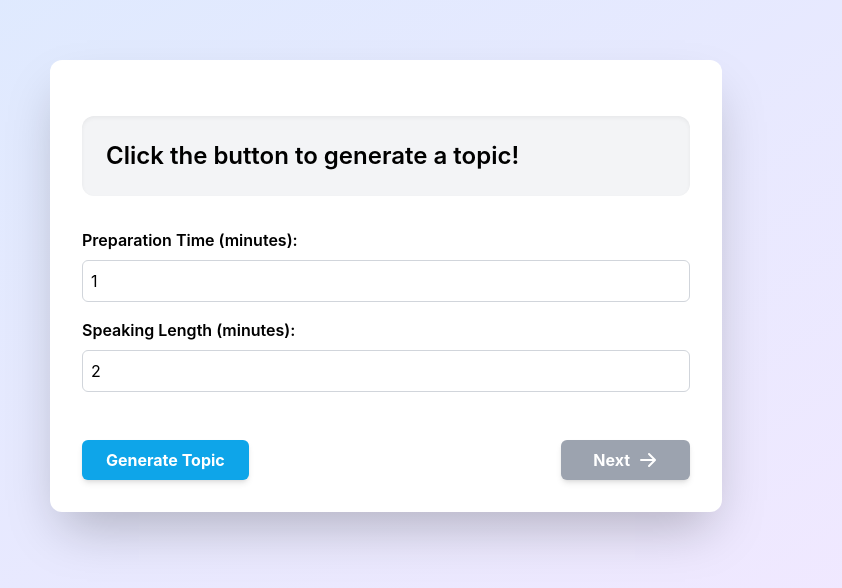
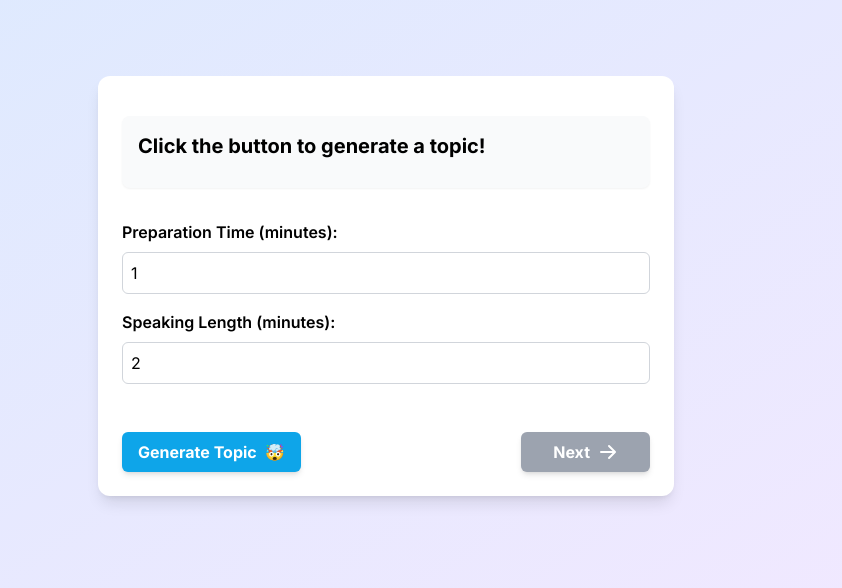
Before and after one commit to Nazarshia2889/Impromptu, a Next.js app: page / in a window 1280 px wide. Shown: the part 114-702 px from the top of the page, without its empty margins (254-1096 px from the left). Built offline with nearby package versions, Linux system fonts and the light colour scheme.

Commit message:
more ui changes

```diff
--- a/app/page.js
+++ b/app/page.js
@@ -2,6 +2,9 @@
 
 import { useState } from 'react';
 import { GoogleGenerativeAI } from '@google/generative-ai';
+import { Inter } from 'next/font/google'
+
+const inter = Inter({ subsets: ['latin'] })
 
 const Home = () => {
 	const [topic, setTopic] = useState('Click the button to generate a topic!');
@@ -112,19 +115,21 @@ const Home = () => {
 	};
 
 	return (
-		<div className='flex flex-col items-center justify-center min-h-screen p-8 bg-gradient-to-br from-blue-100 to-purple-100'>
-			<div className='bg-white rounded-xl shadow-2xl p-8 w-full max-w-2xl relative'>
-				<div className='bg-gray-100 p-6 mt-6 rounded-xl shadow-inner'>
-					<p className='text-2xl font-semibold text-left'>{topic}</p>
-					{viewpoint1 && (
-						<p className='text-md mt-2 text-left'>
-							<strong>• Viewpoint 1:</strong> {viewpoint1}
-						</p>
-					)}
-					{viewpoint2 && (
-						<p className='text-md mt-2 text-left'>
-							<strong>• Viewpoint 2:</strong> {viewpoint2}
-						</p>
+		<div className={`flex flex-col items-center justify-center min-h-screen p-8 bg-gradient-to-br from-blue-100 to-purple-100 ${inter.className}`}>
+			<div className='bg-white rounded-xl shadow-lg p-6 w-full max-w-xl relative'>
+				<div className='bg-gray-50 p-4 mt-4 rounded-lg shadow-sm'>
+					<h2 className='text-xl font-bold text-left mb-3'>{topic}</h2>
+					{viewpoint1 && viewpoint2 && (
+						<div className='space-y-3'>
+							<div className='bg-white p-3 rounded-md shadow-sm'>
+								<h3 className='text-md font-semibold mb-1'>Viewpoint 1:</h3>
+								<p className='text-sm'>{viewpoint1}</p>
+							</div>
+							<div className='bg-white p-3 rounded-md shadow-sm'>
+								<h3 className='text-md font-semibold mb-1'>Viewpoint 2:</h3>
+								<p className='text-sm'>{viewpoint2}</p>
+							</div>
+						</div>
 					)}
 				</div>
 
@@ -154,19 +159,22 @@ const Home = () => {
 				<div className='mt-12 flex justify-between items-center'>
 					<button
 						onClick={generateTopic}
-						className='bg-sky-500 hover:bg-sky-400 text-white font-bold py-2 px-6 rounded-md shadow-md transition duration-300 ease-in-out transform hover:scale-105 flex items-center'
+						className='bg-sky-500 hover:bg-sky-400 text-white font-bold py-2 px-4 rounded-md shadow-md transition duration-300 ease-in-out transform hover:scale-105 flex items-center'
 						disabled={isLoading}
 					>
 						{isLoading ? (
 							<>
-								<svg className="animate-spin -ml-1 mr-3 h-5 w-5 text-white" xmlns="http://www.w3.org/2000/svg" fill="none" viewBox="0 0 24 24">
+								<svg className="animate-spin -ml-1 mr-2 h-4 w-4 text-white" xmlns="http://www.w3.org/2000/svg" fill="none" viewBox="0 0 24 24">
 									<circle className="opacity-25" cx="12" cy="12" r="10" stroke="currentColor" strokeWidth="4"></circle>
 									<path className="opacity-75" fill="currentColor" d="M4 12a8 8 0 018-8V0C5.373 0 0 5.373 0 12h4zm2 5.291A7.962 7.962 0 014 12H0c0 3.042 1.135 5.824 3 7.938l3-2.647z"></path>
 								</svg>
 								Generating...
 							</>
 						) : (
-							'Generate Topic'
+							<>
+								Generate Topic
+								<span role="img" aria-label="Brain" className="ml-2">🤯</span>
+							</>
 						)}
 					</button>
 
--- a/tailwind.config.js
+++ b/tailwind.config.js
@@ -11,6 +11,9 @@ module.exports = {
         background: "var(--background)",
         foreground: "var(--foreground)",
       },
+      fontFamily: {
+        inter: ['Inter', 'sans-serif'],
+      },
     },
 
   },
```
